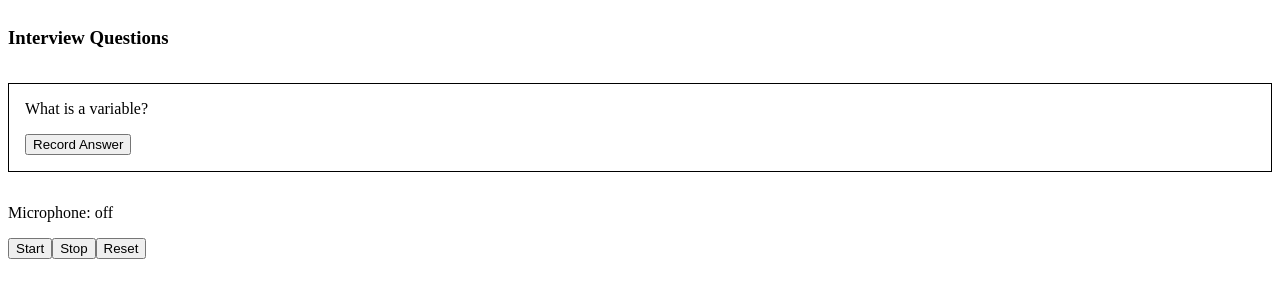
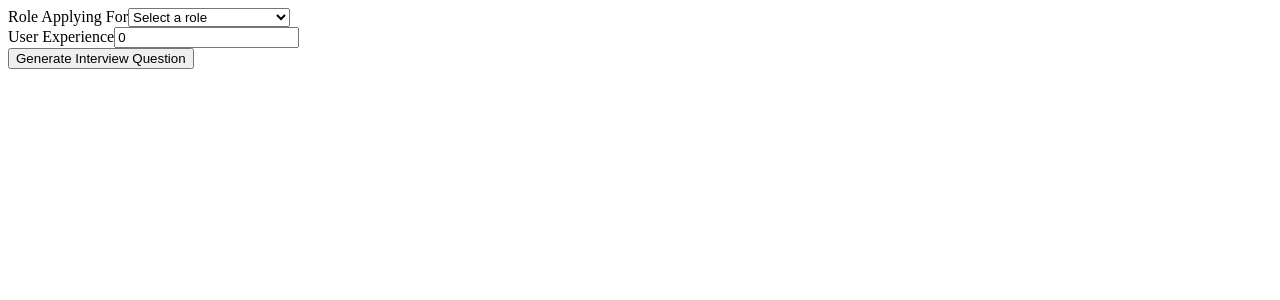
Before and after one commit to dougcpr/blueberry, a Next.js app: page / in a window 1280 px wide. Shown: the top 300 px of the page. Built offline with nearby package versions, Linux system fonts and the light colour scheme.

Commit message:
created basic flow for self interviewing

```diff
--- a/package.json
+++ b/package.json
@@ -14,6 +14,7 @@
     "@types/react-dom": "18.2.4",
     "eslint": "8.41.0",
     "eslint-config-next": "13.4.3",
+    "formik": "^2.4.2",
     "next": "^13.4.9-canary.1",
     "react": "18.2.0",
     "react-dom": "18.2.0",
--- a/src/app/mockData.ts
+++ b/src/app/mockData.ts
@@ -4,15 +4,3 @@ export type Question = {
   level: string,
   answer: string
 }
-export const roles = [
-  {
-    id: 1,
-    role: "Software Developer",
-    questions: [{
-      id: 0,
-      question: 'What is a variable?',
-      level: 'Basic',
-      answer: ''
-    }]
-  }
-]
--- a/src/app/page.tsx
+++ b/src/app/page.tsx
@@ -1,34 +1,67 @@
 'use client';
 import 'regenerator-runtime/runtime'
 import React, {useState} from "react";
-import {Question, roles} from "@/app/mockData";
-import SpeechRecognition, { useSpeechRecognition } from 'react-speech-recognition';
+import {useFormik} from 'formik';
+import SpeechRecognition, {useSpeechRecognition} from 'react-speech-recognition';
 
 
-const prompt = `Given these questions and answers, determine`
+let prompt = ``
 
 function Home() {
-  const [loading, setLoading] = useState(false)
+  const [interviewQuestion, setInterviewQuestion] = useState(undefined)
+  const [feedback, setFeedback] = useState(undefined)
   const {
     transcript,
     listening,
     resetTranscript,
     browserSupportsSpeechRecognition
   } = useSpeechRecognition();
-  async function convertSpeechToText() {
-    setLoading(true)
+  const formik = useFormik({
+    initialValues: {
+      role: '',
+      userExperience: 0,
+    },
+    onSubmit: async (values) => {
+      await generateInterviewQuestion()
+    },
+  });
 
+  async function completeResponse(prompt: string) {
+    console.log(prompt)
     const response = await fetch("/api/generate", {
       method: "POST",
-      body: null
-    })
+      headers: {"Content-Type": "application/json",},
+      body: JSON.stringify({prompt}),
+    });
 
     if (!response.ok) {
       throw new Error(response.statusText)
     }
-    const res = await response.json()
-    console.log(res)
-    setLoading(false)
+    return await response.json()
+  }
+
+  async function generateInterviewQuestion() {
+    let prompt = generateInterviewPrompt()
+    const res = await completeResponse(prompt)
+    setInterviewQuestion(res.choices[0].text)
+  }
+
+  async function generateFeedback() {
+    prompt = generateFeedbackPrompt()
+    const res = await completeResponse(prompt)
+    setFeedback(res.choices[0].text)
+  }
+
+  function generateInterviewPrompt() {
+    const feedbackContext = `Assume you are a hiring manager for ${formik.values.role}.`
+    return`${feedbackContext} Ask 1 question to the interviewee given their experience is ${formik.values.userExperience}..`
+  }
+
+  function generateFeedbackPrompt() {
+    const feedbackContext = `Assume you are a hiring manager for ${formik.values.role}.`
+    return `${feedbackContext} Give 1 pro and con as feedback. Rate the overall answer out of 10.
+    The rating should be based on the user's experience of ${formik.values.userExperience}.
+    The answer the user gave is ${transcript}.`
   }
 
   if (!browserSupportsSpeechRecognition) {
@@ -37,19 +70,40 @@ function Home() {
 
   return (
     <main style={{display: "grid", gridGap: "1rem"}}>
-      <h3>Interview Questions</h3>
-      <div style={{padding: "1rem", border: "1px solid", maxHeight: "15rem", overflowY: "scroll"}}>
-        {roles[0].questions.map((question: Question) => {
-          return (
-            <div key={question.id}>
-              <div style={{paddingBottom: "1rem"}}>
-                {question.question}
+      <form onSubmit={formik.handleSubmit}>
+        <label htmlFor="role">Role Applying For</label>
+        <select
+          id="role"
+          name="role"
+          onChange={formik.handleChange}
+          value={formik.values.role}
+        >
+          <option value="" label="Select a role">
+            Select a color
+          </option>
+          <option value="junior react developer" label="Junior React Developer">
+            Junior Developer
+          </option>
+          <option value="math teacher" label="Math Teacher">
+            Teacher
+          </option>
+        </select>
+        <div>
+          <label htmlFor="userExperience">User Experience</label>
+          <input
+            id="userExperience"
+            name="userExperience"
+            type="number"
+            onChange={formik.handleChange}
+            value={formik.values.userExperience}
+          />
         </div>
-              <button onClick={convertSpeechToText}>Record Answer</button>
-            </div>
-          )
-        })}
-      </div>
+        <button type="submit">Generate Interview Question</button>
+      </form>
+      {interviewQuestion &&
+          <div>
+              <h3>Interview Question:</h3>
+              <p>{interviewQuestion}</p>
               <div>
                   <p>Microphone: {listening ? 'on' : 'off'}</p>
                   <button onClick={() => SpeechRecognition.startListening()}>Start</button>
@@ -57,6 +111,15 @@ function Home() {
                   <button onClick={() => resetTranscript()}>Reset</button>
                   <p>{transcript}</p>
               </div>
+              <button onClick={() => generateFeedback()}>Generate Feedback</button>
+          </div>
+      }
+      {feedback &&
+          <div>
+              <h3>Feedback:</h3>
+              <p>{feedback}</p>
+          </div>
+      }
     </main>
   )
 }
```
Also changed, not shown: src/app/api/generate/route.ts (+2 -22 lines), src/app/api/models/openai.ts (added, +21 -0 lines), 2 other files (tests, documents, lock files or other folders). Lines whose indentation alone changed are shown as unchanged.
